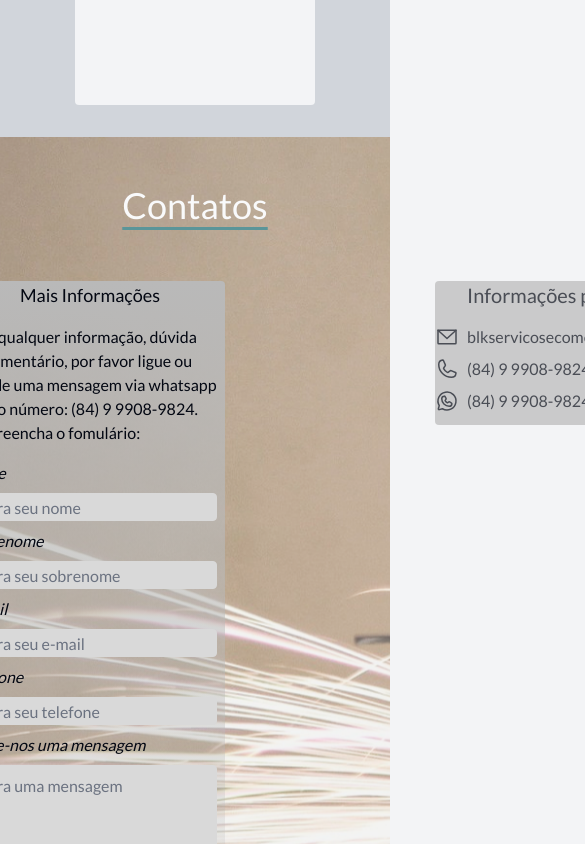
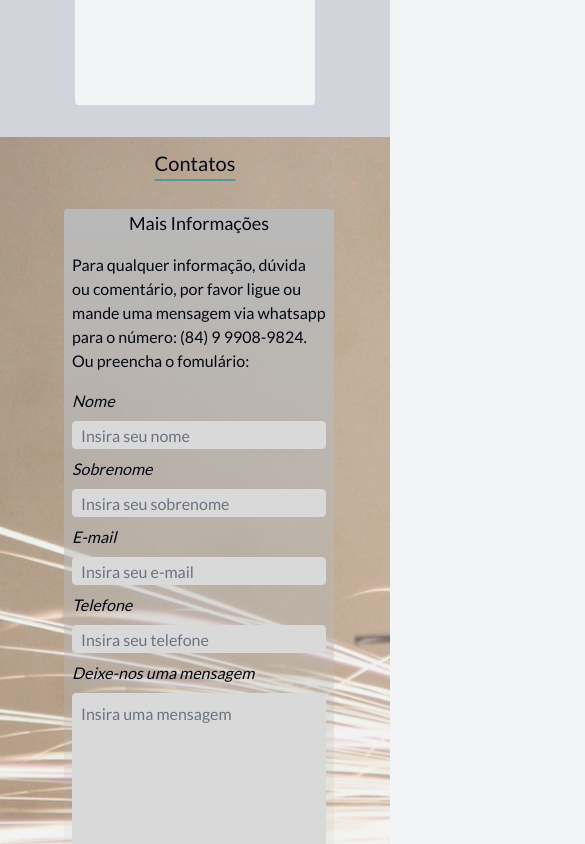
Before and after one commit to AOBarbosa/BLK-homepage, a Next.js app: page / in a window 390 px wide. Shown: the part 3280-4124 px from the top of the page, 585 px wide, since content can reach past the window. Built offline with nearby package versions, Linux system fonts and the light colour scheme.

Commit message:
Responsive design applied on contact section

```diff
--- a/src/app/page.tsx
+++ b/src/app/page.tsx
@@ -157,13 +157,13 @@ export default function Home() {
         {/* CONTATOS */}
         <div
           id="contacts"
-          className="w-full h-contatos flex flex-col items-center bg-contato bg-no-repeat"
+          className="bg-contato bg-cover object-left w-full h-contatos flex flex-col items-center"
         >
-          <h1 className="mt-12 text-4xl text-gray-50 underline underline-offset-8 mb-14 decoration-green-450">
+          <h1 className="mt-3 text-center md:mt-6 lg:mt-12 text-xl md:text-2.5xl lg:text-4xl underline underline-offset-8 mb-4 md:mb-7 lg:mb-14 decoration-green-450">
             Contatos
           </h1>
 
-          <div className="grid grid-cols-2 gap-contatos px-48">
+          <div className="grid grid-cols-1 md:grid md:grid-cols-2 lg:flex lg:flex-row lg:justify-evenly gap-4 lg:gap-96 py-4 px-16 ">
             {/* FORMULARIO */}
             <div className="w-card h-info flex flex-col px-2 gap-4 bg-gradient-to-b from-green-350 rounded">
               <h1 className="text-center font-sans text-lg">
```
